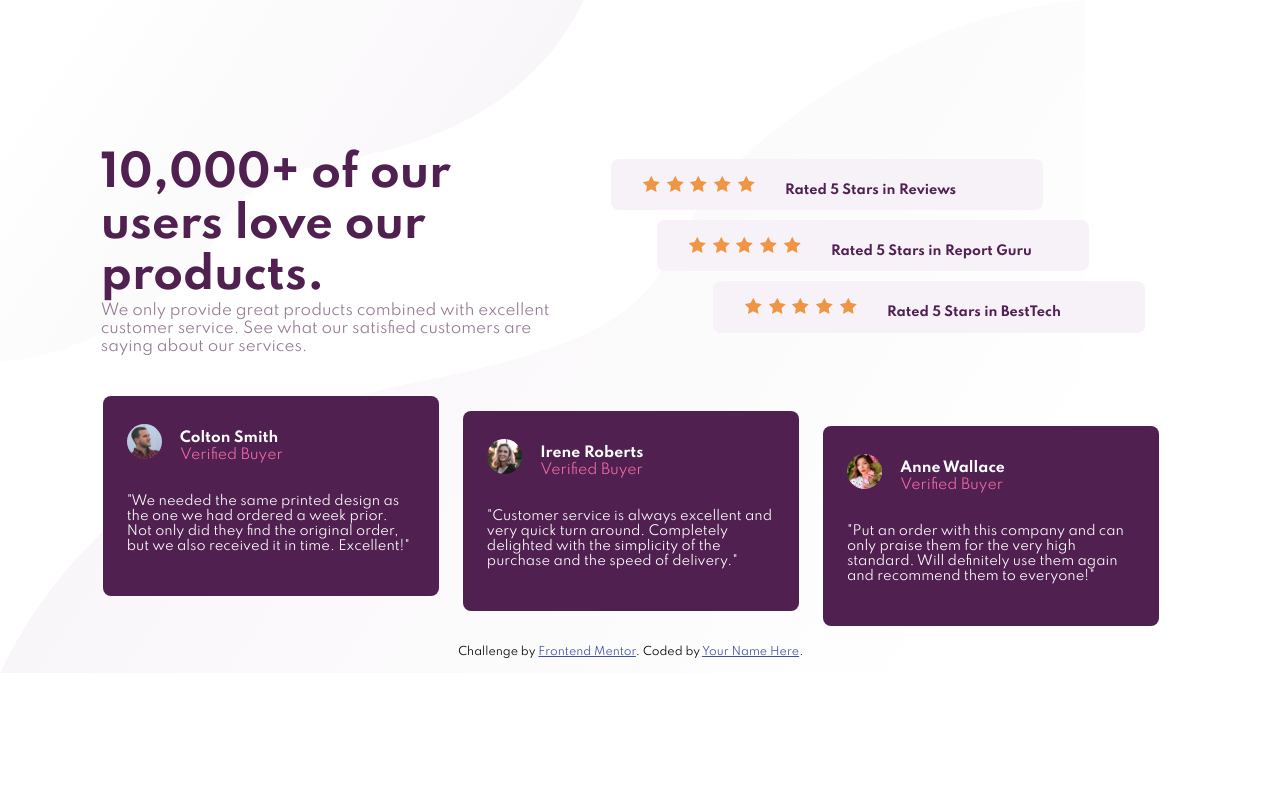
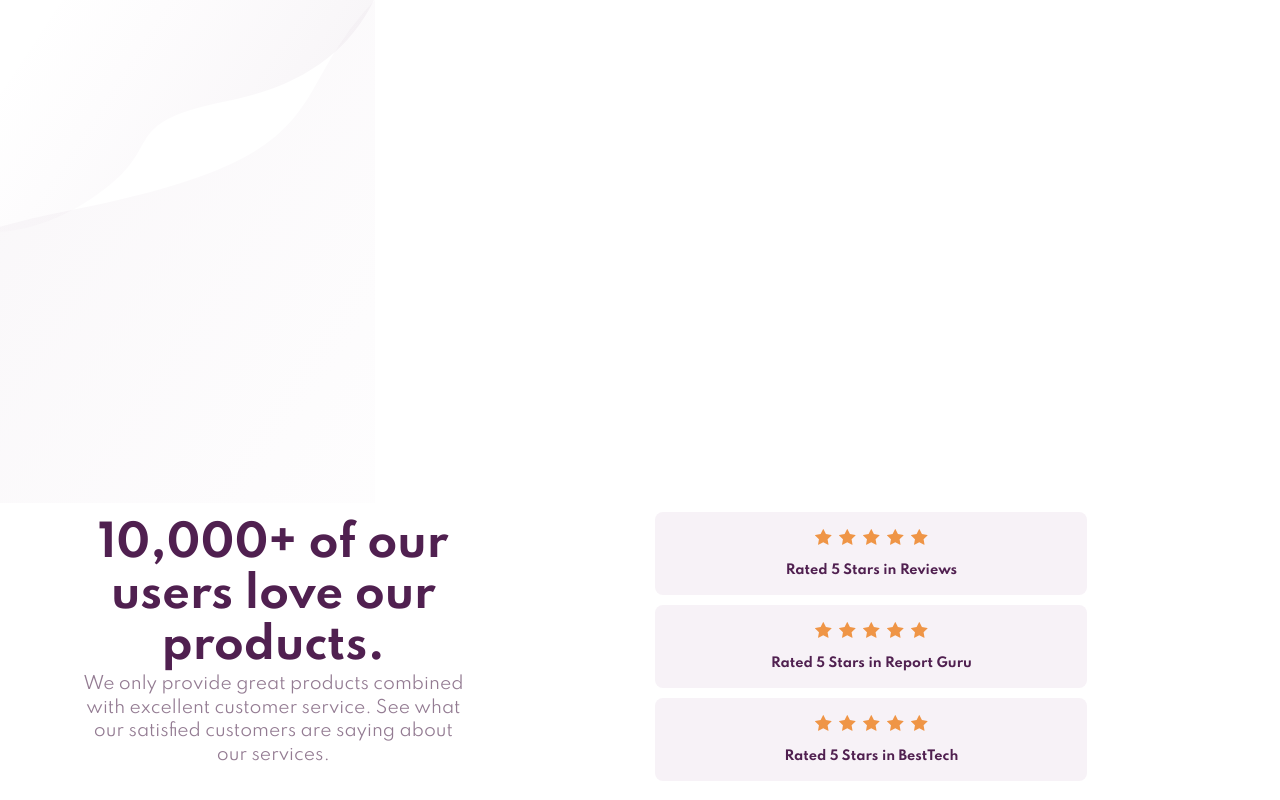
Before and after one commit to ShanjidAhmad/social-meadia-profile, a plain HTML site: page index.html in a window 1280 px wide. Shown: the top 800 px of the page. Drawn offline with Linux system fonts and the light colour scheme.

Commit message:
Add files via upload

```diff
--- a/css/style.css
+++ b/css/style.css
@@ -25,8 +25,8 @@ body {
 }
 
 .container {
-    width: 97vw;
-    height: 96vh;
+    width: 100%;
+    height: 100%;
     margin: 10px;
     display: flex;
     justify-content: center;
@@ -36,17 +36,18 @@ body {
 
 .container-top {
     margin: 10px;
-    display: flex;
-     justify-content: center;
+    /* display: flex; */
+     /* justify-content: center;  */
 }
 
-/* .heading {
+.container-top .heading {
     display: inline-block;
 }
 
-.rattings {
+.container-top .rattings {
     display: inline-block;
-} */
+}
+
 
 .container-bottom {
     margin: 10px;
@@ -125,10 +126,10 @@ body {
     height: 3.2rem;
     font-size: 11px;
     border-radius: 8px;
-       margin-left: 12px;
+       /* margin-left: 12px; */
        margin: 10px;
 }
-      /* atar align */
+
 .rattings #sub-rattings2 {
     margin-left: 3.5rem;
 }
@@ -165,36 +166,60 @@ body {
     font-size: 14px;
 }
 
-@media only screen and (max-width: 1200px) {
+@media only screen and (max-width: 1280px) {
 
     body {
+        background-image: url(../images/bg-pattern-top-mobile.svg),
+         url(../images/bg-pattern-bottom-mobile.svg);
         text-align: center;
-      /* position: relative; */
-      display: block;
+    }
+
+   .container {
+       margin-top: 400px;
    }
 
    .container-top {
        display: block;
+       text-align: center;
+
+   }
+
+   .container .container-top .heading p {
+       line-height: 1.4;
+       margin: 0 44px;
+       font-size: 17px;
    }
 
    .rattings {
+       margin-left: 8rem;
+   }
+
+   .sub-rattings {
        display: block;
    }
 
-  .sub-rattings  {
-    background-color: hsl(300, 24%, 96%);
-    width: 2700%;
-    height: 32%;
-    font-size: 11px;
-    border-radius: 8px;
-       margin-left: 12px;
-       margin: 10px;
+
+.rattings #sub-rattings2  {
+    margin-left: 0;
+}
+
+.rattings #sub-rattings3 {
+    margin-left: 0;
+}
+
+.rattings .sub-rattings {
+    margin-left: 0;
+    height: 5.2rem;
+}
+
+.rattings .sub-rattings .rated-star {
+    display: block;
+    margin: 12px;
+}
+
+.rattings .sub-rattings #star1 {
+    margin-left: 0;
+}
 
 
 }
-
-
-
-
-
-  }
--- a/index.html
+++ b/index.html
@@ -19,7 +19,7 @@
     <div class="container-top">
       <div class="heading">
         <h1>
-          10,000+ of our <br>users love our <br> products.
+          10,000+ of our users love our products.
         </h1>
         <p>
           We only provide great products combined with excellent customer service.
```
Lines whose indentation alone changed are shown as unchanged.
